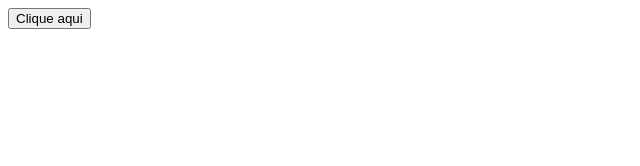
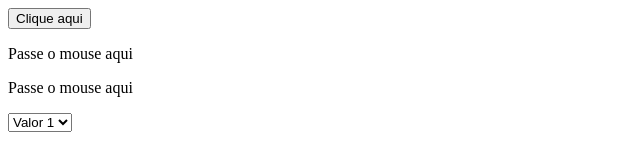
Before and after one commit to LucasMoraesDev/aula_javascript, a plain HTML site: page index.html in a window 1280 px wide. Shown: the whole page, without its empty margins (0-640 px from the left). Drawn offline with Linux system fonts and the light colour scheme.

Commit message:
Atualizar

```diff
--- a/index.html
+++ b/index.html
@@ -7,10 +7,17 @@
     <script type="text/javascript" src="js/main.js"></script>
 </head>
 
-<body>
+<body onload="load()">
 
     <button type="button" onclick="clicou()">Clique aqui</button>
     <p id="agradecimento" onclick="redirecionar()"></p>
+    <p id="mousemove" onmouseover="trocar(this)" onmouseout="voltar(this)">Passe o mouse aqui</p>
+    <p id="mousemove2" onmouseover="trocar(this)" onmouseout="voltar(this)">Passe o mouse aqui</p>
+    <select onchange="change(this)">
+        <option value="1">Valor 1</option>
+        <option value="2">Valor 2</option>
+        <option value="3">Valor 3</option>
+    </select>
 </body>
 
 </html>
--- a/js/main.js
+++ b/js/main.js
@@ -5,8 +5,27 @@ function clicou() {
 }
 
 function redirecionar() {
-    window.open("https://www.linkedin.com/feed/");
-    window.location.href = "https://www.linkedin.com/feed/";
+    window.open("https://www.linkedin.com/feed/"); //abre em outra aba
+    //window.location.href = "https://www.linkedin.com/feed/"; //abre na mesma aba
+}
+
+function trocar(elemento) {
+    //document.getElementById("mousemove").innerHTML = "Obrigado por passar o mouse";
+    elemento.innerHTML = "Obrigado por passar o mouse";
+    //alert("Trocar texto")
+}
+
+function voltar(elemento) {
+    //document.getElementById("mousemove").innerHTML = "Passe o mouse aqui";
+    elemento.innerHTML = "Passe o mouse aqui";
+}
+
+function load() {
+    //alert("Página carregada");
+}
+
+function change(elemento) {
+    console.log(elemento.value)
 }
 
 /*
```
